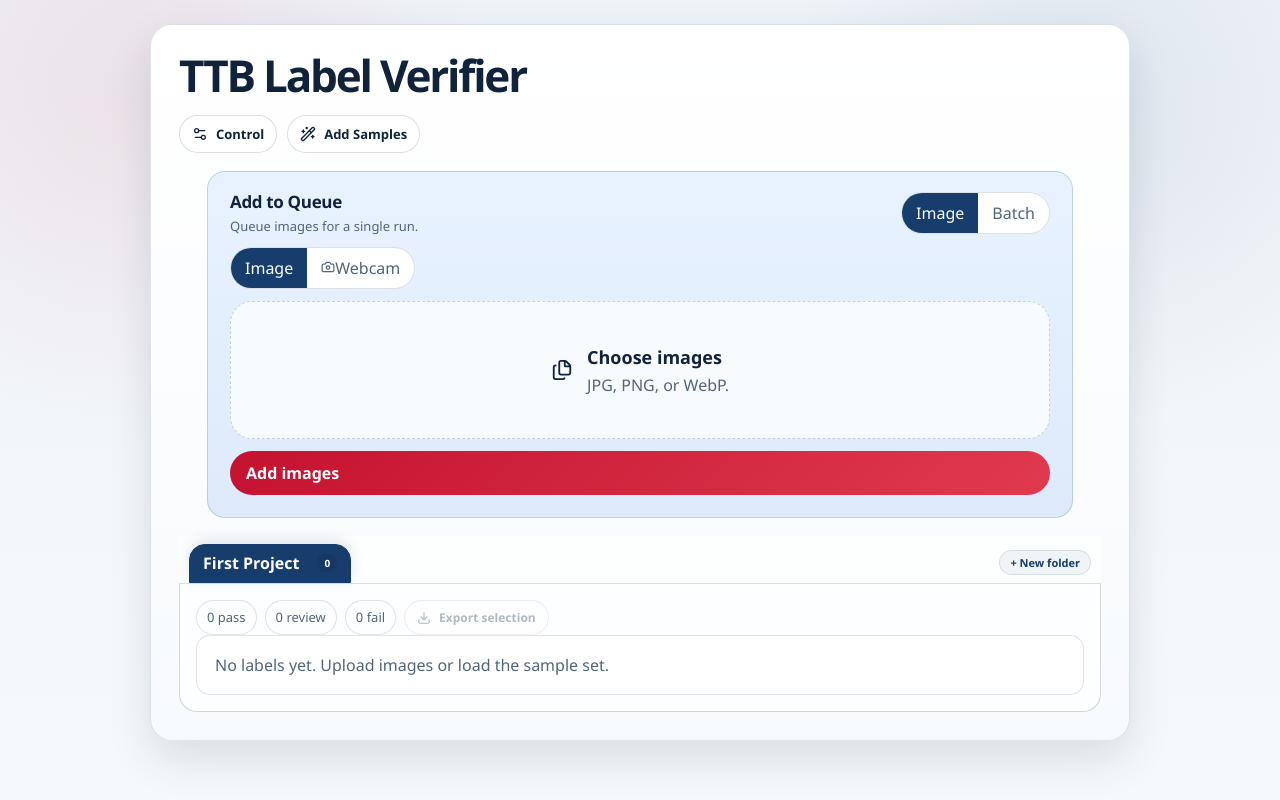
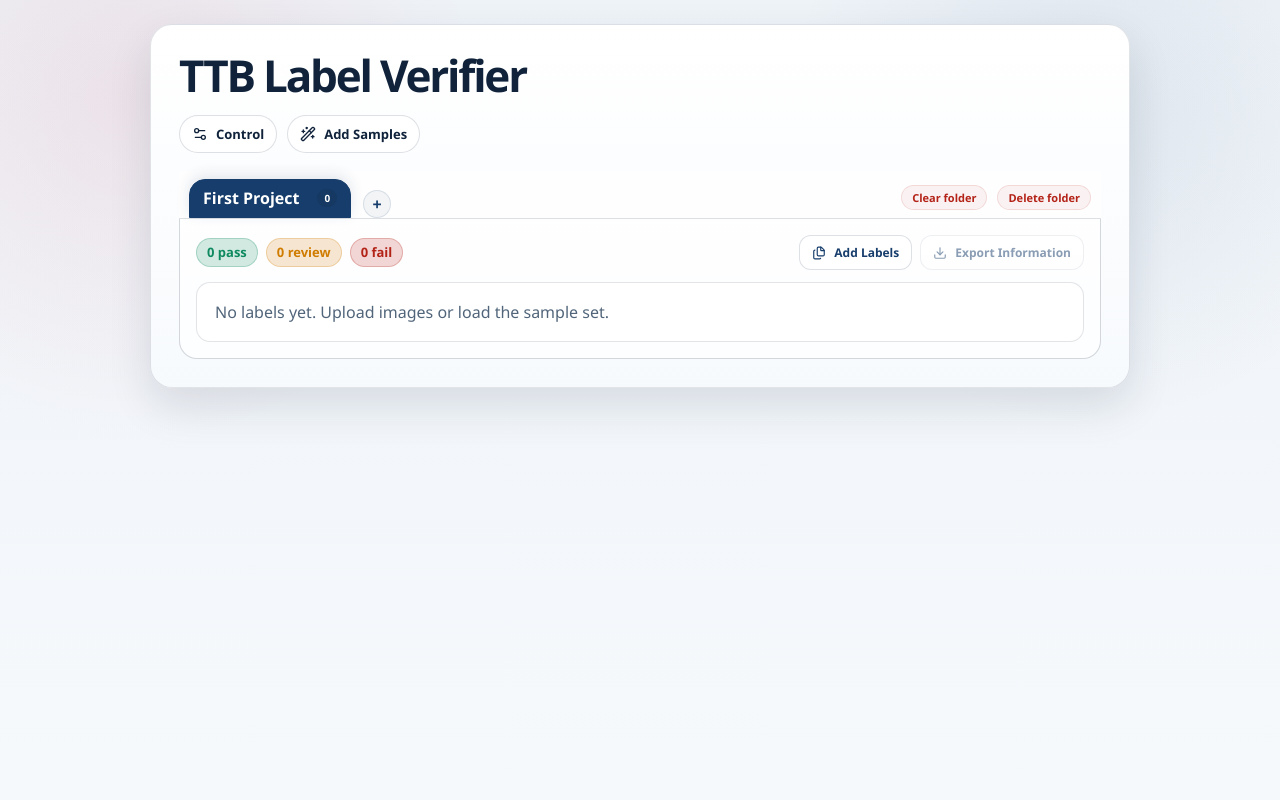
Before and after one commit to aaharbaugh/labeler, a Next.js app: page / in a window 1280 px wide. Built offline with nearby package versions, Linux system fonts and the light colour scheme.

Commit message:
feat: refine folder toolbar and export notes

```diff
--- a/src/app/globals.css
+++ b/src/app/globals.css
@@ -426,6 +426,18 @@ select {
   border-radius: 999px;
 }
 
+.project-pill-add {
+  width: 28px;
+  height: 28px;
+  min-width: 28px;
+  padding: 0;
+  justify-content: center;
+  border-radius: 999px;
+  color: var(--accent-2);
+  background: rgba(22, 61, 107, 0.05);
+  border-color: rgba(22, 61, 107, 0.12);
+}
+
 .project-pill.clear {
   color: var(--bad);
   background: rgba(180, 35, 24, 0.05);
@@ -460,11 +472,72 @@ select {
   opacity: 0.55;
 }
 
+.summary {
+  margin-top: 0;
+  margin-bottom: 12px;
+  display: flex;
+  flex-wrap: wrap;
+  gap: 8px;
+  align-items: center;
+  color: var(--muted);
+  font-size: 13px;
+}
+
+.summary-badge {
+  display: inline-flex;
+  align-items: center;
+  gap: 6px;
+  padding: 7px 10px;
+  border-radius: 999px;
+  border: 1px solid rgba(17, 38, 63, 0.12);
+  font-weight: 700;
+  font-size: 13px;
+  line-height: 1;
+}
+
+.summary-badge.pass {
+  color: var(--good);
+  background: rgba(15, 138, 95, 0.18);
+  border-color: rgba(15, 138, 95, 0.24);
+}
+
+.summary-badge.review {
+  color: var(--warn);
+  background: rgba(207, 124, 0, 0.18);
+  border-color: rgba(207, 124, 0, 0.24);
+}
+
+.summary-badge.fail {
+  color: var(--bad);
+  background: rgba(180, 35, 24, 0.18);
+  border-color: rgba(180, 35, 24, 0.24);
+}
+
+.summary-actions {
+  display: inline-flex;
+  align-items: center;
+  gap: 8px;
+  margin-left: auto;
+}
+
+.summary-action-btn {
+  min-height: 34px;
+  border-radius: 12px;
+  border: 1px solid rgba(17, 38, 63, 0.14);
+  background: #fff;
+  color: var(--accent-2);
+  font-weight: 700;
+}
+
+.summary-action-btn svg {
+  flex: none;
+}
+
 .upload-area {
   margin-top: 0;
-  border: 1px dashed rgba(17, 38, 63, 0.2);
+  border: 1px dashed rgba(196, 18, 48, 0.34);
   border-radius: var(--radius);
-  background: #f8fbfe;
+  background: #fff7f8;
   min-height: 138px;
   display: flex;
   align-items: center;
@@ -506,6 +579,14 @@ select {
 .upload-area.dragging {
   border-color: rgba(196, 18, 48, 0.65);
   background: rgba(196, 18, 48, 0.06);
+}
+
+.upload-area strong {
+  color: #9f1128;
+}
+
+.upload-area p {
+  color: #7e4850;
 }
 
 .upload-area strong {
--- a/src/app/page.tsx
+++ b/src/app/page.tsx
@@ -142,6 +142,7 @@ export default function Home() {
   const [selectedItemId, setSelectedItemId] = useState<string | null>(null);
   const [selectedIds, setSelectedIds] = useState<string[]>([]);
   const [showControlPanel, setShowControlPanel] = useState(false);
+  const [showAddLabelsForm, setShowAddLabelsForm] = useState(false);
   const [projects, setProjects] = useState<ProjectRecord[]>([DEFAULT_PROJECT]);
   const [selectedProjectId, setSelectedProjectId] = useState(DEFAULT_PROJECT.id);
   const [showManifestHelper, setShowManifestHelper] = useState(false);
@@ -207,6 +208,7 @@ export default function Home() {
     setSelectedItemId(null);
     setSelectedIds([]);
     lastClickedIndexRef.current = null;
+    setShowAddLabelsForm(false);
   }, [selectedProjectId]);
 
   useEffect(() => {
@@ -585,6 +587,20 @@ export default function Home() {
     lastClickedIndexRef.current = null;
   };
 
+  const deleteProject = () => {
+    if (projects.length <= 1 || activeProject.id === DEFAULT_PROJECT.id) return;
+
+    const remainingProjects = projects.filter((project) => project.id !== activeProject.id);
+    const nextProject = remainingProjects[0] ?? DEFAULT_PROJECT;
+
+    setProjects(remainingProjects.length > 0 ? remainingProjects : [DEFAULT_PROJECT]);
+    setSelectedProjectId(nextProject.id);
+    setItems((prev) => prev.filter((item) => item.projectId !== activeProject.id));
+    setSelectedIds([]);
+    setSelectedItemId(null);
+    lastClickedIndexRef.current = null;
+  };
+
   const clearSavedState = () => {
     setItems([]);
     setCodexApiKey('');
@@ -595,6 +611,7 @@ export default function Home() {
     setSelectedIds([]);
     setProjects([DEFAULT_PROJECT]);
     setSelectedProjectId(DEFAULT_PROJECT.id);
+    setShowAddLabelsForm(false);
     apiKeyRef.current = '';
     activeReviewCountRef.current = 0;
     reviewQueueRef.current = [];
@@ -768,6 +785,52 @@ export default function Home() {
             </button>
           </div>
 
+          <div className="project-bar">
+            <div className="project-pills">
+              {projects.map((project) => (
+                <button
+                  key={project.id}
+                  type="button"
+                  className={`project-pill${project.id === activeProject.id ? ' active' : ''}`}
+                  onClick={() => {
+                    setSelectedProjectId(project.id);
+                    setSelectedItemId(null);
+                    setSelectedIds([]);
+                    lastClickedIndexRef.current = null;
+                  }}
+                >
+                  <span className="project-pill-name">{project.name}</span>
+                  <span className="project-pill-count">{projectCounts[project.id] ?? 0}</span>
+                </button>
+            ))}
+              <button type="button" className="project-pill project-pill-add" onClick={addProject} aria-label="Add folder">
+                +
+              </button>
+            </div>
+            <div className="project-bar-actions">
+              <button
+                type="button"
+                className="project-pill action clear"
+                onClick={clearProjectItems}
+                aria-label="Clear folder"
+                disabled={projectItems.length === 0}
+              >
+                Clear folder
+              </button>
+              <button
+                type="button"
+                className="project-pill action clear"
+                onClick={deleteProject}
+                aria-label="Delete folder"
+                disabled={projects.length <= 1 || activeProject.id === DEFAULT_PROJECT.id}
+              >
+                Delete folder
+              </button>
+            </div>
+          </div>
+
+          <div className="project-shell">
+            {showAddLabelsForm && (
               <section className="upload-panel" aria-label="Queue form">
                 <div className="upload-panel-head">
                   <div>
@@ -785,12 +848,15 @@ export default function Home() {
                 </div>
 
                 {uploadMode === 'images' ? (
-              <form className="upload-form" onSubmit={async (event) => {
+                  <form
+                    className="upload-form"
+                    onSubmit={async (event) => {
                       event.preventDefault();
                       if (!inputRef.current?.files) return;
                       await handleFiles(inputRef.current.files);
                       inputRef.current.value = '';
-              }}>
+                    }}
+                  >
                     <div className="source-toggle segmented">
                       <button type="button" className={imageSourceMode === 'upload' ? 'active' : ''} onClick={() => setImageSourceMode('upload')}>
                         Image
@@ -858,11 +924,6 @@ export default function Home() {
                         </div>
                       </div>
                     )}
-                {imageSourceMode === 'upload' ? (
-                    <button className="btn btn-primary" type="submit">
-                    Add images
-                  </button>
-                ) : null}
               </form>
                 ) : (
                   <form className="upload-form">
@@ -939,63 +1000,37 @@ export default function Home() {
                   </form>
                 )}
               </section>
-
-          <div className="project-bar">
-            <div className="project-pills">
-              {projects.map((project) => (
-                <button
-                  key={project.id}
-                  type="button"
-                  className={`project-pill${project.id === activeProject.id ? ' active' : ''}`}
-                  onClick={() => {
-                    setSelectedProjectId(project.id);
-                    setSelectedItemId(null);
-                    setSelectedIds([]);
-                    lastClickedIndexRef.current = null;
-                  }}
-                >
-                  <span className="project-pill-name">{project.name}</span>
-                  <span className="project-pill-count">{projectCounts[project.id] ?? 0}</span>
-                </button>
-              ))}
-            </div>
-            <div className="project-bar-actions">
-              <button type="button" className="project-pill action add" onClick={addProject} aria-label="Add folder">
-                + New folder
-              </button>
-              {projectItems.length > 0 && (
-                <button
-                  type="button"
-                  className="project-pill action clear"
-                  onClick={clearProjectItems}
-                  aria-label="Clear folder"
-                >
-                  Clear folder
-                </button>
             )}
-            </div>
-          </div>
-
-          <div className="project-shell">
+
             <div className="summary">
-              <span>{stats.pass} pass</span>
-              <span>{stats.review} review</span>
-              <span>{stats.fail} fail</span>
-              <button
-                className="btn btn-secondary btn-small summary-export-btn"
-                onClick={exportSelected}
-                disabled={selectedItems.length === 0}
-                title={selectedItems.length === 0 ? 'Select one or more rows to export' : `Export ${selectedItems.length} selected rows`}
-              >
-                <Download size={14} />
-                Export selection
-              </button>
+              <span className="summary-badge pass">{stats.pass} pass</span>
+              <span className="summary-badge review">{stats.review} review</span>
+              <span className="summary-badge fail">{stats.fail} fail</span>
               {busy && (
                 <span className="summary-busy">
                   <Loader2 size={14} className="spin-icon" />
                   Processing
                 </span>
               )}
+              <div className="summary-actions">
+                <button
+                  type="button"
+                  className="btn btn-secondary btn-small summary-action-btn"
+                  onClick={() => setShowAddLabelsForm((prev) => !prev)}
+                >
+                  <Files size={14} />
+                  Add Labels
+                </button>
+                <button
+                  className="btn btn-secondary btn-small summary-action-btn"
+                  onClick={exportSelected}
+                  disabled={selectedItems.length === 0}
+                  title={selectedItems.length === 0 ? 'Select one or more rows to export' : `Export ${selectedItems.length} selected rows`}
+                >
+                  <Download size={14} />
+                  Export Information
+                </button>
+              </div>
             </div>
 
             <div className="queue">
```
Also changed, not shown: 1 other file (tests, documents, lock files or other folders). Lines whose indentation alone changed are shown as unchanged.
